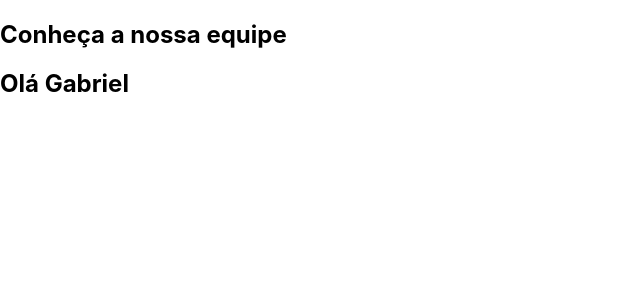
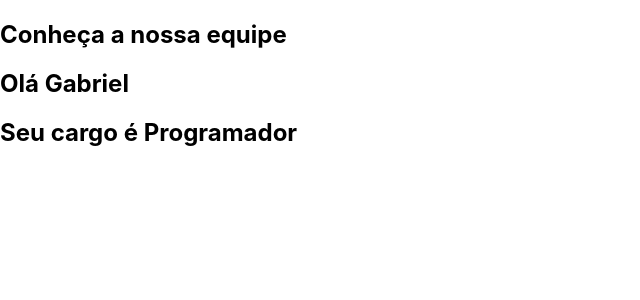
Before and after one commit to GabrielMerigo/curso-de-react-js, a React (Create React App) app in the folder meusite/: page / in a window 1280 px wide. Shown: the top 300 px of the page, without its empty margins (0-640 px from the left). Built offline with nearby package versions, Linux system fonts and the light colour scheme.

Commit message:
Update App.js

```diff
--- a/meusite/src/App.js
+++ b/meusite/src/App.js
@@ -5,6 +5,7 @@ class Equipe extends Component {
     return (
       <div>
         <h2>Olá {this.props.name} </h2>
+        <h2>Seu cargo é {this.props.cargo}</h2>
       </div>
     )
   }
@@ -14,7 +15,7 @@ function App () {
   return (
     <div>
       <h2>Conheça a nossa equipe</h2>
-      <Equipe name="Gabriel"/>
+      <Equipe name="Gabriel" cargo="Programador"/>
     </div>
   )
 }
```
